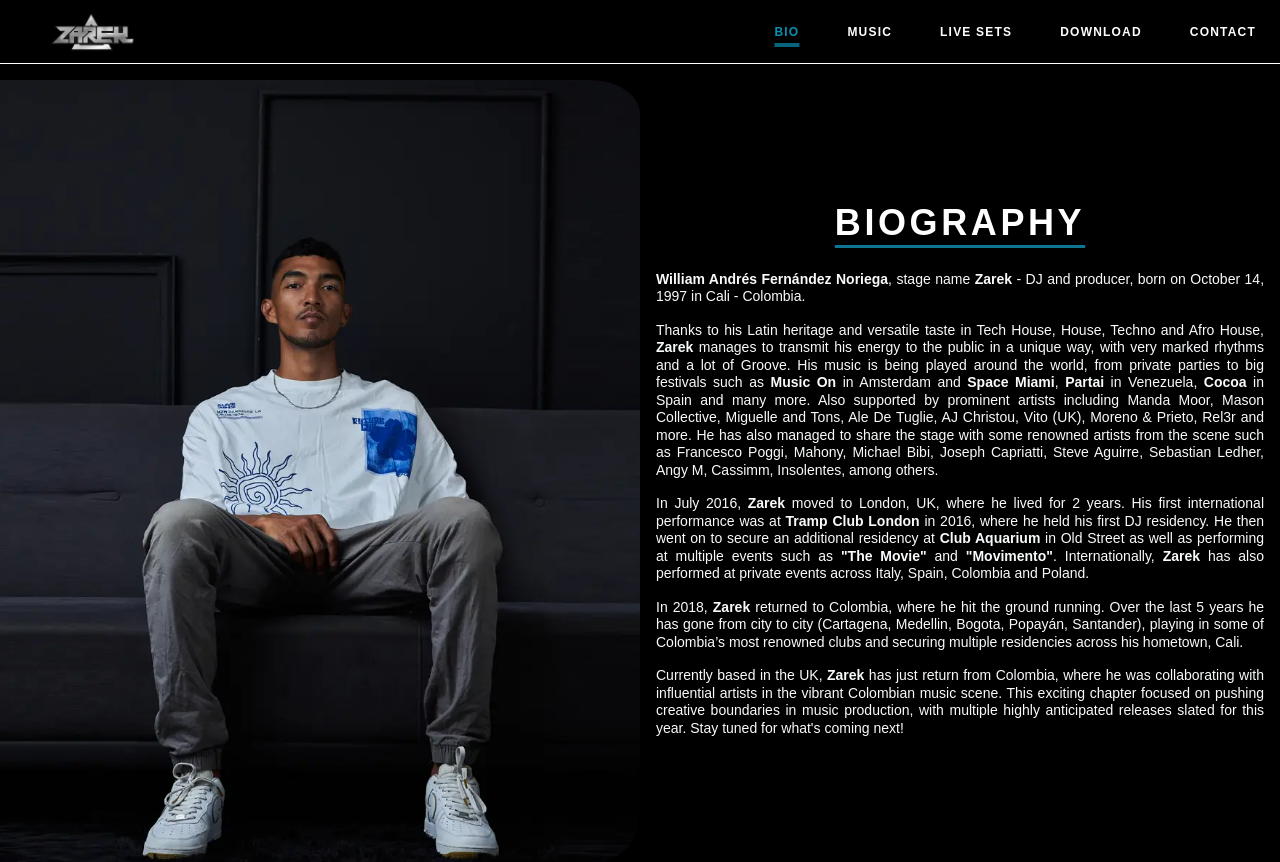
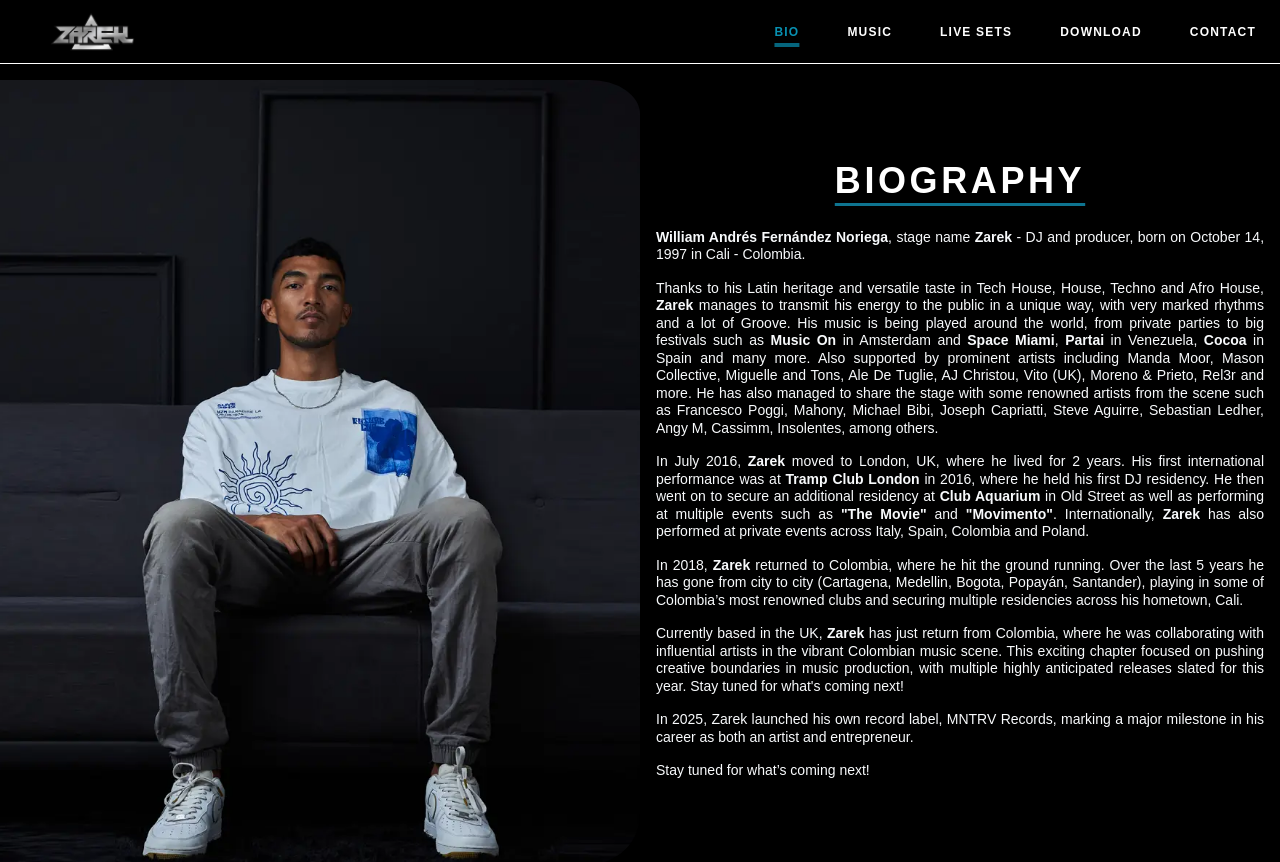
Before and after one commit to William-Fernandez/zarekmusic-react, a React (Vite) app in the folder zarek-website/: page /bio in a window 1280 px wide. Shown: the top 862 px of the page. Built offline with nearby package versions, Linux system fonts and the light colour scheme.

Commit message:
Bio and New Release updated

```diff
--- a/zarek-website/src/components/Biography/BiographySection/BiographySection.jsx
+++ b/zarek-website/src/components/Biography/BiographySection/BiographySection.jsx
@@ -50,6 +50,12 @@
                 production, with multiple highly anticipated releases slated for
                 this year. Stay tuned for what's coming next!
             </p>
+            <p className="p-2">
+                In 2025, Zarek launched his own record label, MNTRV Records,
+                marking a major milestone in his career as both an artist and
+                entrepreneur.
+            </p>
+            <p className="p-2">Stay tuned for what’s coming next!</p>
         </div>
     );
 }
--- a/zarek-website/src/components/Music/DigitalStores/DigitalStores.jsx
+++ b/zarek-website/src/components/Music/DigitalStores/DigitalStores.jsx
@@ -13,47 +13,47 @@
     return (
         <div className="z-20 flex justify-center items-center gap-3 mx-2 text-zinc-300">
             <a
-                href="https://www.beatport.com/es/track/the-vox/20599226"
+                href="https://www.beatport.com/es/release/mamboleando/5178931"
                 target="_blank"
                 title="Beatport"
             >
                 <FontAwesomeIcon icon={faCartShopping} className="hover:scale-125 transition duration-300 hover:text-[#D02E03]" size="xl"/>
             </a>
             <a
-                href="https://open.spotify.com/intl-es/track/4XjRRYkjJfzwGRFlthU9EG?si=e23466fd0c9642f2"
+                href="https://open.spotify.com/intl-es/track/29E7VAdqCTRRL8OtUFI38P?si=13a29925aa85486a"
                 target="_blank"
                 title="Spotify"
             >
                 <FontAwesomeIcon icon={faSpotify} className="hover:scale-125 transition duration-300 hover:text-[#D02E03]" size="xl"/>
             </a>
             <a
-                href="https://music.apple.com/us/song/the-vox/1818529221"
+                href="https://music.apple.com/us/song/mamboleando/1826573556"
                 target="_blank"
                 title="Apple Music"
             >
                 <FontAwesomeIcon icon={faApple} className="hover:scale-125 transition duration-300 hover:text-[#D02E03]" size="xl"/>
             </a>
             <a
-                href="https://youtu.be/Icd4EiVaHZk?si=d_4XumaVJzDhtBX3"
+                href="https://youtu.be/f2rUuIzBnLs?si=8vVJ89gLVwPcPuPe"
                 target="_blank"
                 title="Youtube"
             >
                 <FontAwesomeIcon icon={faYoutube} className="hover:scale-125 transition duration-300 hover:text-[#D02E03]" size="xl"/>
             </a>
             <a
-                href="https://link.deezer.com/s/30lsWP1QmNZ6MiOYloo4I"
+                href="https://link.deezer.com/s/30DwHFicxy7Jcg1LyKS8E"
                 target="_blank"
                 title="Deezer"
             >
                 <FontAwesomeIcon icon={faDeezer} className="hover:scale-125 transition duration-300 hover:text-[#D02E03]" size="xl"/>
             </a>
-            {/* <a
-                href="https://soundcloud.com/arcila-records-494898887/nico-rami-rez-shorty-zarek-col?si=b5672015ea2f4eb680d8bde766cd72b0&utm_source=clipboard&utm_medium=text&utm_campaign=social_sharing"
+            <a
+                href="https://soundcloud.com/zarek-dj/mamboleando-1?utm_source=clipboard&utm_medium=text&utm_campaign=social_sharing"
                 target="_blank"
                 title="SoundCloud"
             >
-                <FontAwesomeIcon icon={faSoundcloud} className="hover:scale-125 transition duration-300 hover:text-[#FF0D10]" size="xl"/>
-            </a> */}
+                <FontAwesomeIcon icon={faSoundcloud} className="hover:scale-125 transition duration-300 hover:text-[#D02E03]" size="xl"/>
+            </a>
         </div>
     );
 }
--- a/zarek-website/src/data/bearportData.js
+++ b/zarek-website/src/data/bearportData.js
@@ -16,19 +16,19 @@
     },
     {
         "id": 2,
+        "image": mamboleandoCover,
+        "title": "Mamboleando",
+        "artist": "Zarek (COL)",
+        "label": "MNTRV Records",
+        "buyLink": "https://www.beatport.com/es/release/mamboleando/5178931"
+    },
+    {
+        "id": 3,
         "image": voxCover,
         "title": "The Vox",
         "artist": "Zarek (COL) Ft. Felipe M",
         "label": "Sojos",
         "buyLink": "https://www.beatport.com/es/track/the-vox/20599226"
-    },
-    {
-        "id": 3,
-        "image": mamboleandoCover,
-        "title": "Mamboleando",
-        "artist": "Zarek (COL)",
-        "label": "MNTRV Records",
-        "buyLink": "https://www.beatport.com/es/release/mamboleando/5178931"
     },
     {
         "id": 4,
```
